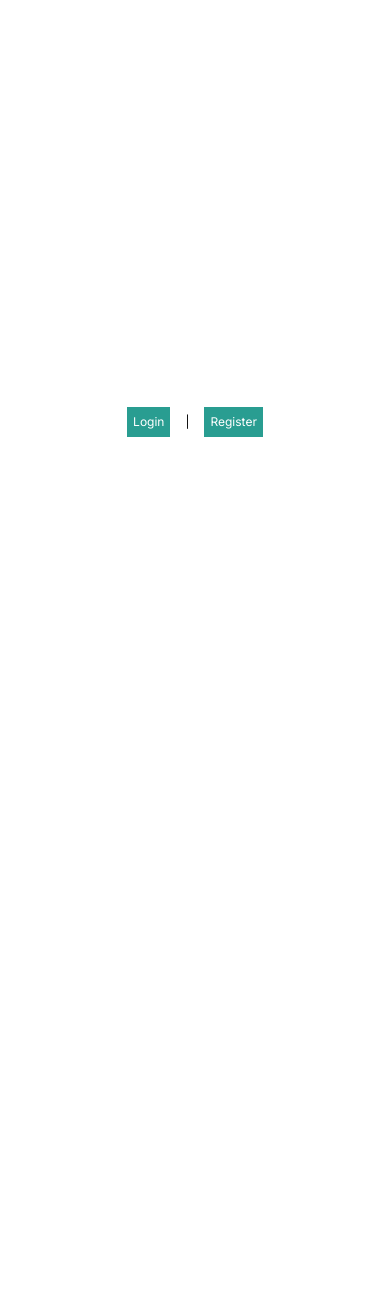
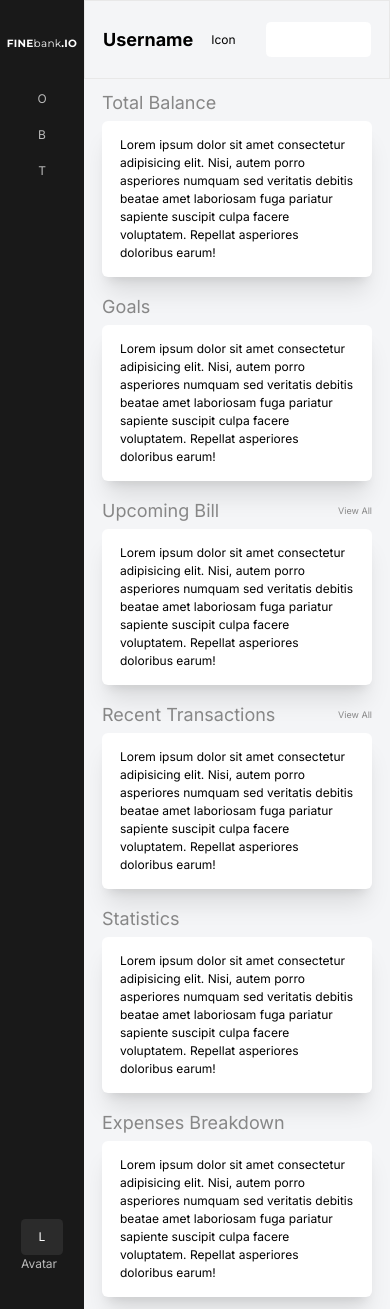
Before and after one commit to abhi23455/admin-ui, a React (Vite) app: page / in a window 390 px wide. Before the commit the page ends 844 px from the top, so only its background shows below. Built offline with nearby package versions, Linux system fonts and the light colour scheme.

Commit message:
Responsive Layout

```diff
--- a/src/App.jsx
+++ b/src/App.jsx
@@ -2,23 +2,14 @@
 import SignInPage from "./pages/signIn";
 import SignUpPage from "./pages/signUp";
 import ErrorPage from "./pages/error";
+import DashboardPage from "./pages/dashboard";
 import { createBrowserRouter, Link, RouterProvider } from "react-router-dom";
 
 function App() {
   const myRouter = createBrowserRouter([
    {
-      path: "/",
-      element: (
-      <div className="flex justify-center items-center min-h-screen">
-       <Link to="/login" className="p-2 m-5 bg-primary text-white">
-            Login
-          </Link>
-          |
-          <Link to="/register" className="p-2 m-5 bg-primary text-white">
-            Register
-          </Link>
-      </div>
-      ),
+     path: "/",
+     element: <DashboardPage />,
       errorElement: <ErrorPage />,
     },
     {
--- /dev/null
+++ b/src/components/Elements/Card.jsx
@@ -0,0 +1,19 @@
+import React from "react";
+
+function Card(props) {
+  const { title, link = false, desc } = props;
+
+  return (
+    <div className="h-full flex flex-col">
+      <div className="flex justify-between items-center text-gray-02 mb-2">
+        <div className="text-2xl">{title}</div>
+        {link && <div className="text-xs">View All</div>}
+      </div>
+      <div className="flex-1 bg-white rounded-lg px-6 py-5 shadow-xl">
+        {desc}
+      </div>
+    </div>
+  );
+}
+
+export default Card;
--- /dev/null
+++ b/src/components/Elements/Input.jsx
@@ -0,0 +1,26 @@
+import React from "react";
+
+function Input(props) {
+  const {
+    id,
+    icon = false,
+    backgroundColor = false,
+    border = "border-gray-03",
+    ...rest
+  } = props;
+
+  return (
+    <>
+      <input
+        className={`py-3 pl-4 text-sm rounded-md w-full border text-gray-01
+          ${border} focus:border-black focus:outline-none focus:ring-0
+          ${backgroundColor || ""}
+        `}
+        id={id}
+        {...rest}
+      />
+    </>
+  );
+}
+
+export default Input;
--- a/src/components/Elements/LabeledInput.jsx
+++ b/src/components/Elements/LabeledInput.jsx
@@ -1,22 +1,17 @@
-import React from 'react'
+import React from "react";
+import Input from "./Input";
 
 function LabeledInput(props) {
-    const { label, id, ...rest } = props
+  const { label, id, ...rest } = props;
+
   return (
-    <div>
-        <label htmlFor={id} className="block text-sm mb-2">
-                {label}
-        </label>
-        <input
-            type="email"
-            className="py-3 pl-4 text-sm rounded-md w-full bg-special-mainBg border border-gray-03 text-gray-01 focus:border-black focus:outline-none focus:ring-0"
-            placeholder="hello@example.com"
-            name="email"
-            id={id}
-            {...rest}
-        />
-    </div>
-  )
+    <>
+      <label htmlFor={id} className="block text-sm mb-2">
+        {label}
+      </label>
+      <Input id={id} {...rest} />
+    </>
+  );
 }
 
-export default LabeledInput
+export default LabeledInput;
--- a/src/components/Elements/Logo.jsx
+++ b/src/components/Elements/Logo.jsx
@@ -1,13 +1,25 @@
-import React from 'react'
+import React from "react";
 
-function Logo() {
+function Logo(props) {
+  const { variant = "primary" } = props;
+
+  const variantClasses = {
+    primary: "text-primary text-4xl",
+    secondary: "text-white text-sm sm:text-2xl",
+  };
+
   return (
-    <div className="flex justify-center font-poppins tracking-wide text-primary text-4xl">
+    <>
+      <div
+        className={`flex justify-center font-poppins tracking-wide
+          ${variantClasses[variant] || variantClasses.primary}`}
+      >
         <span className="font-bold">FINE</span>
-          bank
+        bank
         <span className="font-bold">.IO</span>
-    </div>
-  )
+      </div>
+    </>
+  );
 }
 
-export default Logo
+export default Logo;
--- /dev/null
+++ b/src/components/Layouts/MainLayout.jsx
@@ -0,0 +1,65 @@
+import React from "react";
+import Logo from "../Elements/Logo";
+import Input from "../Elements/Input";
+
+function MainLayout(props) {
+  const { children } = props;
+
+  return (
+    <>
+	    <div className="flex min-h-screen">
+			<aside className="bg-defaultBlack w-28 sm:w-64 text-special-bg2
+      flex flex-col justify-between px-7 py-12">
+        		<div>
+              <div className="mb-10">
+                <Logo variant="secondary" />
+              </div>
+			<nav>								<div className="flex hover:bg-special-bg3 hover:text-white px-4 py-3 rounded-md">
+                  <div className="mx-auto sm:mx-0">O</div>
+                  <div className="ms-3 hidden sm:block">Overview</div>
+                </div>
+                								<div className="flex hover:bg-special-bg3 hover:text-white px-4 py-3 rounded-md">
+                  <div className="mx-auto sm:mx-0">B</div>
+                  <div className="ms-3 hidden sm:block">Balances</div>
+                </div>
+                <div className="flex hover:bg-special-bg3 hover:text-white px-4 py-3 rounded-md">
+                  <div className="mx-auto sm:mx-0">T</div>
+                  <div className="ms-3 hidden sm:block">Transactions</div>
+                </div>
+                </nav>
+		</div>
+		<div>
+      							<div className="flex bg-special-bg3 text-white px-4 py-3 rounded-md">
+                <div className="mx-auto sm:mx-0">L</div>
+                <div className="ms-3 hidden sm:block">Logout</div>
+              </div>
+     						<div className="flex justify-between items-center">
+              <div>Avatar</div>
+              <div className="hidden sm:block">
+                Username
+                <br />
+                View Profile
+              </div>
+              <div className="hidden sm:block">icon</div>
+            </div>
+		</div>
+    </aside>
+			<div className="bg-special-mainBg flex-1 flex flex-col">
+       			<header className="border border-b border-gray-05 px-6 py-7 flex justify-between items-center">
+            <div className="flex items-center">
+        <div className="font-bold text-2xl me-6">Username</div>
+			  <div className="text-gray-03 hidden sm:block">May 19, 2023</div>
+      </div>
+			<div className="flex items-center">
+        <div className="me-10">Icon</div>
+			  <Input backgroundColor="bg-white" border="border-white"/>
+      </div>
+            </header>
+			<main className="flex-1 px-6 py-4">{children}</main>
+      </div>
+		</div>
+    </>
+  );
+}
+
+export default MainLayout;
--- /dev/null
+++ b/src/pages/dashboard.jsx
@@ -0,0 +1,54 @@
+import React from "react";
+import MainLayout from "../components/Layouts/MainLayout";
+import Card from "../components/Elements/Card";
+
+function dashboard() {
+  return (
+    <>
+       	<MainLayout>
+        <div className="grid sm:grid-cols-12 sm:grid-rows-3 gap-6">
+          <div className="sm:col-span-4">
+            <Card
+              title="Total Balance"
+              desc="Lorem ipsum dolor sit amet consectetur adipisicing elit. Nisi, autem porro asperiores numquam sed veritatis debitis beatae amet laboriosam fuga pariatur sapiente suscipit culpa facere voluptatem. Repellat asperiores doloribus earum!"
+            />
+          </div>
+          <div className="sm:col-span-4">
+            <Card
+              title="Goals"
+              desc="Lorem ipsum dolor sit amet consectetur adipisicing elit. Nisi, autem porro asperiores numquam sed veritatis debitis beatae amet laboriosam fuga pariatur sapiente suscipit culpa facere voluptatem. Repellat asperiores doloribus earum!"
+            />
+          </div>
+          <div className="sm:col-span-4">
+            <Card
+              title="Upcoming Bill"
+              link="/bill"
+              desc="Lorem ipsum dolor sit amet consectetur adipisicing elit. Nisi, autem porro asperiores numquam sed veritatis debitis beatae amet laboriosam fuga pariatur sapiente suscipit culpa facere voluptatem. Repellat asperiores doloribus earum!"
+            />
+          </div>
+          					<div className="sm:col-span-4 sm:row-span-2">
+            <Card
+              title="Recent Transactions"
+              link="/transactions"
+              desc="Lorem ipsum dolor sit amet consectetur adipisicing elit. Nisi, autem porro asperiores numquam sed veritatis debitis beatae amet laboriosam fuga pariatur sapiente suscipit culpa facere voluptatem. Repellat asperiores doloribus earum!"
+            />
+          </div>
+          <div className="sm:col-span-8">
+            <Card
+              title="Statistics"
+              desc="Lorem ipsum dolor sit amet consectetur adipisicing elit. Nisi, autem porro asperiores numquam sed veritatis debitis beatae amet laboriosam fuga pariatur sapiente suscipit culpa facere voluptatem. Repellat asperiores doloribus earum!"
+            />
+          </div>
+          <div className="sm:col-span-8">
+            <Card
+              title="Expenses Breakdown"
+              desc="Lorem ipsum dolor sit amet consectetur adipisicing elit. Nisi, autem porro asperiores numquam sed veritatis debitis beatae amet laboriosam fuga pariatur sapiente suscipit culpa facere voluptatem. Repellat asperiores doloribus earum!"
+            />
+          </div>
+        </div>
+      </MainLayout>
+    </>
+  );
+}
+
+export default dashboard;
```
